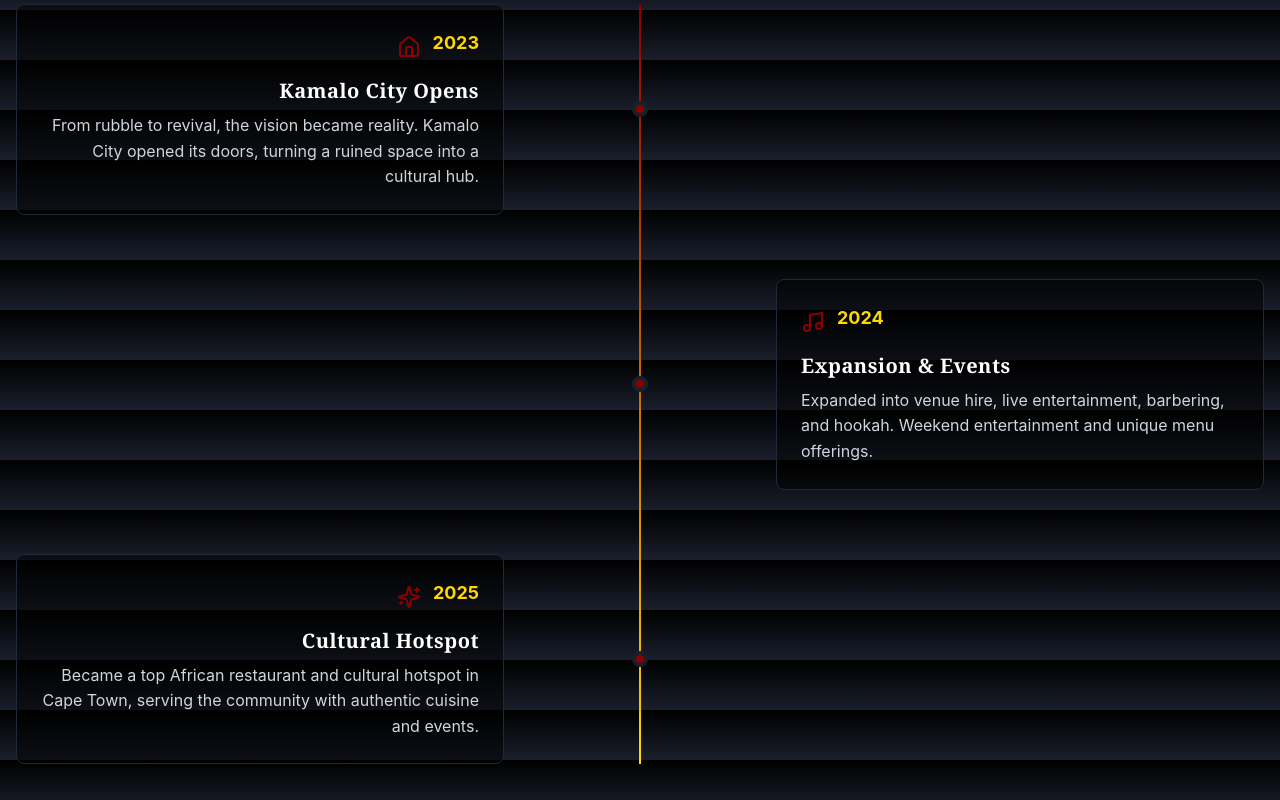
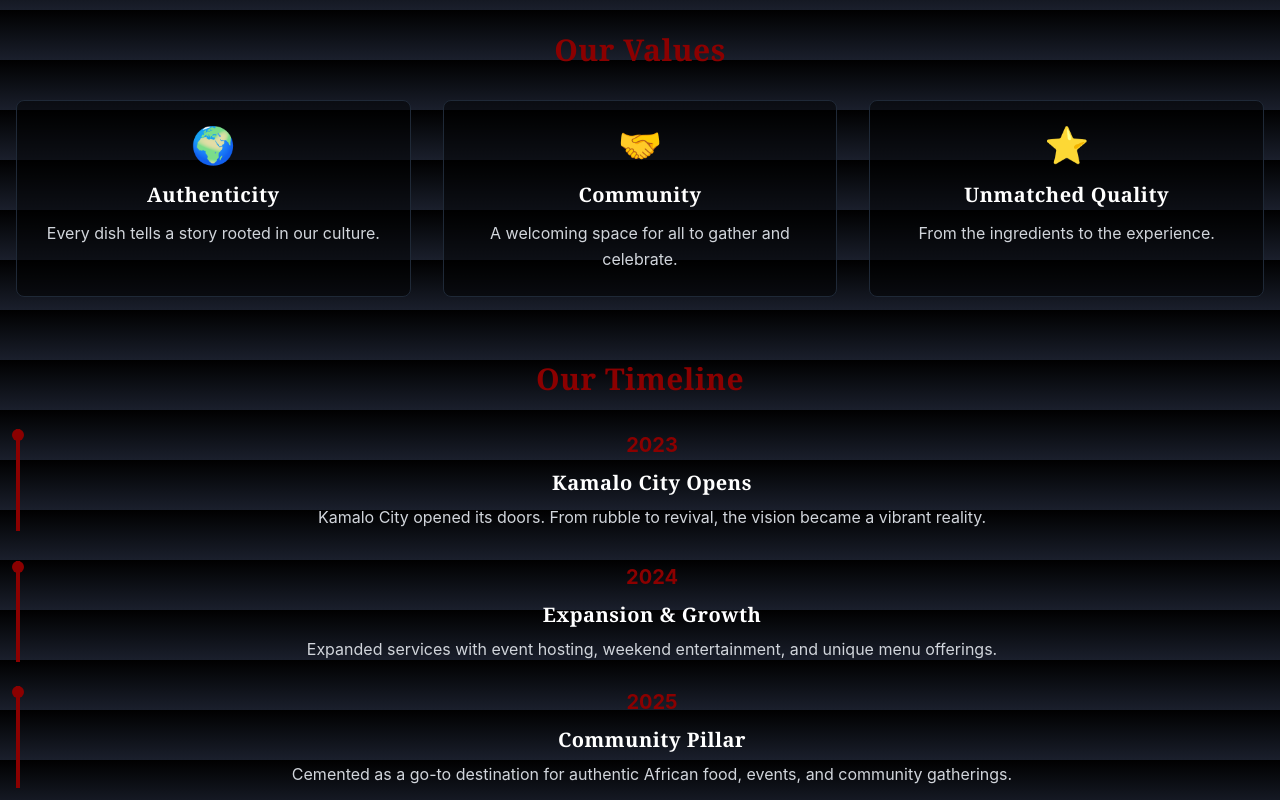
Before and after one commit to glorious22/11JuneKamCityProgress, a React (Vite) app: page / in a window 1280 px wide. Shown: the part 1660-2460 px from the top of the page. Built offline with nearby package versions, Linux system fonts and the light colour scheme.

Commit message:
Restore All Missing Content and Fix Layout Issues

```diff
--- a/index.html
+++ b/index.html
@@ -7,6 +7,11 @@
     <meta name="description" content="Experience authentic African cuisine, premium hookah lounge, live entertainment, and professional services at Kamalo City in Goodwood, Cape Town. Open 7 days a week." />
     <meta name="author" content="Kamalo City Restaurant" />
     <meta name="keywords" content="African restaurant Cape Town, hookah lounge, authentic African cuisine, Goodwood restaurant, live entertainment, private events" />
+
+    <!-- Prevent zoom and drag on mobile -->
+    <meta name="viewport" content="width=device-width, initial-scale=1, maximum-scale=1, user-scalable=no" />
+    <meta name="format-detection" content="telephone=no" />
+    <meta name="msapplication-tap-highlight" content="no" />
 
     <!-- Open Graph Meta Tags -->
     <meta property="og:title" content="Kamalo City - Authentic African Cuisine & Entertainment" />
--- a/src/components/Hero.tsx
+++ b/src/components/Hero.tsx
@@ -25,7 +25,7 @@ const Hero = () => {
   }, [heroImages.length]);
 
   const scrollToNext = () => {
-    const nextSection = document.querySelector('#intro-story');
+    const nextSection = document.querySelector('#about');
     if (nextSection) {
       nextSection.scrollIntoView({ behavior: 'smooth' });
     }
@@ -33,7 +33,7 @@ const Hero = () => {
 
   return (
     <section className="relative h-screen flex items-center justify-center overflow-hidden">
-      {/* Background image carousel */}
+      {/* Background image carousel - NO LINES OR GLITCHES */}
       <div className="absolute inset-0">
         {heroImages.map((image, index) => (
           <div
@@ -52,7 +52,7 @@ const Hero = () => {
         ))}
       </div>
 
-      {/* Background overlay */}
+      {/* Clean gradient overlay - NO LINES */}
       <div className="absolute inset-0 bg-gradient-to-b from-black/60 via-black/40 to-black/70"></div>
 
       <div className="relative z-10 max-w-7xl mx-auto px-4 text-center" data-aos="fade-up">
--- a/src/index.css
+++ b/src/index.css
@@ -80,10 +80,28 @@
     @apply border-border;
   }
 
+  /* REMOVE ALL HORIZONTAL LINES AND GLITCHES */
+  hr {
+    display: none !important;
+  }
+
+  *::before,
+  *::after {
+    border: none !important;
+    border-top: none !important;
+    border-bottom: none !important;
+  }
+
   html {
     scroll-behavior: smooth;
     overflow-x: hidden;
     touch-action: manipulation;
+    /* Lock zoom on mobile except for input fields */
+    -ms-touch-action: manipulation;
+    -webkit-user-select: none;
+    -moz-user-select: none;
+    -ms-user-select: none;
+    user-select: none;
   }
 
   body {
@@ -106,6 +124,11 @@
     -moz-user-select: text;
     -ms-user-select: text;
     user-select: text;
+    /* Allow zoom on input fields */
+    -webkit-user-scalable: yes;
+    -moz-user-scalable: yes;
+    -ms-user-scalable: yes;
+    user-scalable: yes;
   }
 
   h1, h2, h3, h4, h5, h6 {
@@ -139,9 +162,19 @@
     padding: 60px 20px;
   }
 
-  /* Section spacing */
+  /* Section spacing - NO GAPS */
   .section-spacing {
     margin-bottom: 60px;
+  }
+
+  .section-padding {
+    padding: 60px 0;
+  }
+
+  @media (max-width: 768px) {
+    .section-padding {
+      padding: 40px 0;
+    }
   }
 
   /* Button hover animations */
@@ -410,17 +443,6 @@
     100% { box-shadow: 0 0 0 0 rgba(139, 0, 0, 0); }
   }
 
-  /* Collapsible service details */
-  .service-details {
-    max-height: 0;
-    overflow: hidden;
-    transition: max-height 0.3s ease;
-  }
-
-  .service-details.open {
-    max-height: 500px;
-  }
-
   /* Mobile carousel fixes */
   @media (max-width: 768px) {
     .carousel-arrows {
@@ -455,17 +477,6 @@
     }
     60% {
       transform: translateY(-5px);
-    }
-  }
-
-  /* Section padding improvements */
-  .section-padding {
-    padding: 60px 0;
-  }
-
-  @media (max-width: 768px) {
-    .section-padding {
-      padding: 40px 0;
     }
   }
 
--- a/src/pages/Index.tsx
+++ b/src/pages/Index.tsx
@@ -26,6 +26,67 @@ const Index = () => {
       <main>
         <Hero />
         <IntroStory />
+
+        {/* About Section - Restored */}
+        <section id="about" className="section-padding bg-gradient-to-b from-black to-kamalo-dark african-pattern">
+          <div className="max-w-7xl mx-auto px-4">
+            <div className="text-center mb-16" data-aos="fade-up">
+              <h2 className="text-3xl md:text-4xl font-bold text-white mb-6">
+                A Legacy <span className="text-kamalo-red gold-underline">Brought to Life</span>
+              </h2>
+              <div className="max-w-4xl mx-auto">
+                <p className="text-lg md:text-xl text-gray-300 leading-relaxed mb-8">
+                  Kamalo City began its journey in 2023. What was once an abandoned space transformed into a cultural hotspot. From our humble beginnings, we've grown into a thriving restaurant and venue — powered by love for food, music, and community.
+                </p>
+              </div>
+            </div>
+
+            {/* Values Section */}
+            <div className="mb-16" data-aos="fade-up" data-aos-delay="200">
+              <h3 className="text-2xl md:text-3xl font-bold text-kamalo-red mb-8 text-center">Our Values</h3>
+              <div className="grid grid-cols-1 md:grid-cols-3 gap-8">
+                <div className="bg-black/50 rounded-lg p-6 border border-gray-800 text-center">
+                  <div className="text-4xl mb-4">🌍</div>
+                  <h4 className="text-xl font-bold text-white mb-3">Authenticity</h4>
+                  <p className="text-gray-300">Every dish tells a story rooted in our culture.</p>
+                </div>
+                <div className="bg-black/50 rounded-lg p-6 border border-gray-800 text-center">
+                  <div className="text-4xl mb-4">🤝</div>
+                  <h4 className="text-xl font-bold text-white mb-3">Community</h4>
+                  <p className="text-gray-300">A welcoming space for all to gather and celebrate.</p>
+                </div>
+                <div className="bg-black/50 rounded-lg p-6 border border-gray-800 text-center">
+                  <div className="text-4xl mb-4">⭐</div>
+                  <h4 className="text-xl font-bold text-white mb-3">Unmatched Quality</h4>
+                  <p className="text-gray-300">From the ingredients to the experience.</p>
+                </div>
+              </div>
+            </div>
+
+            {/* Timeline Section */}
+            <div data-aos="fade-up" data-aos-delay="400">
+              <h3 className="text-2xl md:text-3xl font-bold text-kamalo-red mb-8 text-center">Our Timeline</h3>
+              <div className="space-y-6">
+                <div className="timeline-item">
+                  <div className="timeline-year">2023</div>
+                  <h4 className="text-xl font-bold text-white mb-2">Kamalo City Opens</h4>
+                  <p className="text-gray-300">Kamalo City opened its doors. From rubble to revival, the vision became a vibrant reality.</p>
+                </div>
+                <div className="timeline-item">
+                  <div className="timeline-year">2024</div>
+                  <h4 className="text-xl font-bold text-white mb-2">Expansion & Growth</h4>
+                  <p className="text-gray-300">Expanded services with event hosting, weekend entertainment, and unique menu offerings.</p>
+                </div>
+                <div className="timeline-item">
+                  <div className="timeline-year">2025</div>
+                  <h4 className="text-xl font-bold text-white mb-2">Community Pillar</h4>
+                  <p className="text-gray-300">Cemented as a go-to destination for authentic African food, events, and community gatherings.</p>
+                </div>
+              </div>
+            </div>
+          </div>
+        </section>
+
         <TimelineSection />
         <ServicesPreview />
         <MenuPreview />
```
